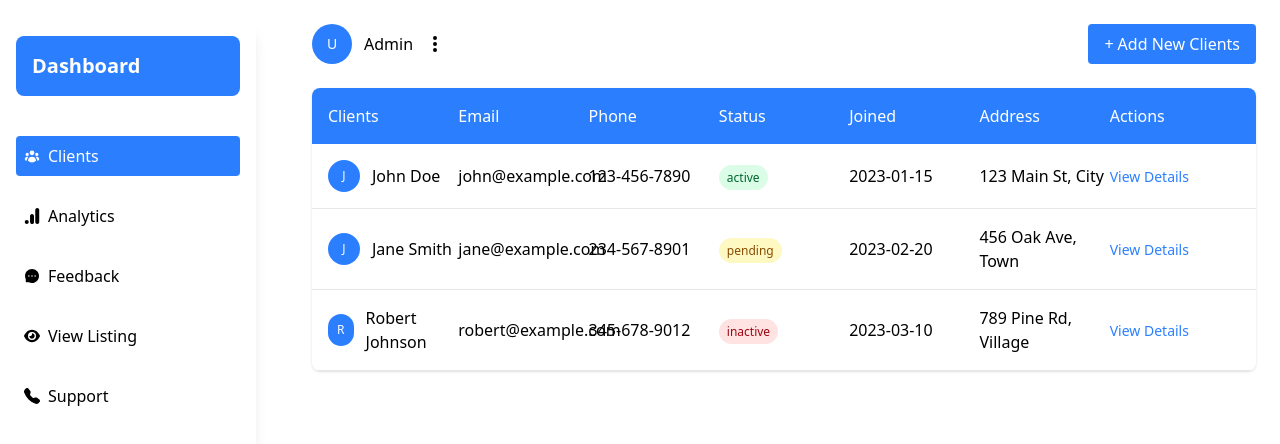
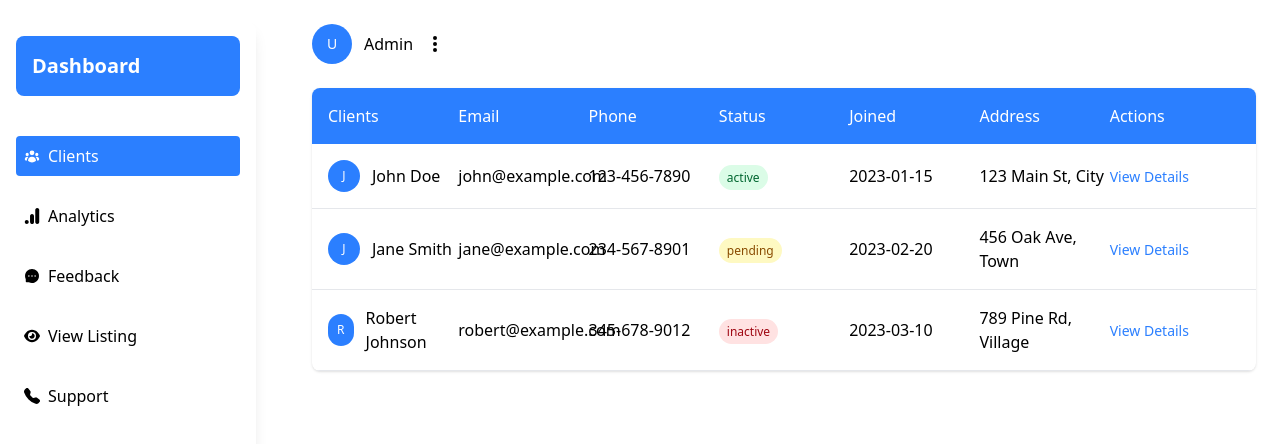
Before and after one commit to Sruti-Basu-Roy-Chowdhury/Realtor, a React (Vite) app: page /dashboard in a window 1280 px wide. Shown: the top 444 px of the page. Built offline with nearby package versions, Linux system fonts and the light colour scheme.

Commit message:
9th commit

```diff
--- a/src/Pages/Clients.jsx
+++ b/src/Pages/Clients.jsx
@@ -61,9 +61,7 @@ const Clients = () => {
               <path d="M10 6a2 2 0 110-4 2 2 0 010 4zM10 12a2 2 0 110-4 2 2 0 010 4zM10 18a2 2 0 110-4 2 2 0 010 4z" />
             </svg>
           </div>
-          <button className="bg-blue-500 hover:bg-blue-600 text-white px-4 py-2 rounded flex items-center">
-            <span className="mr-1">+</span> Add New Clients
-          </button>
+
         </div>
 
         {/* Clients table */}
```
